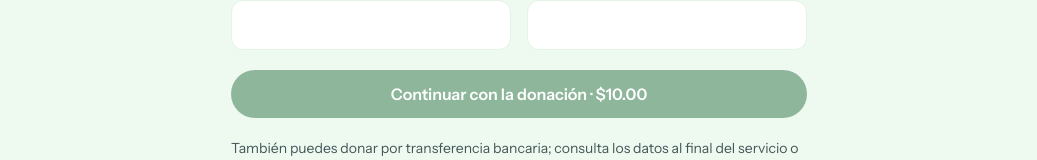
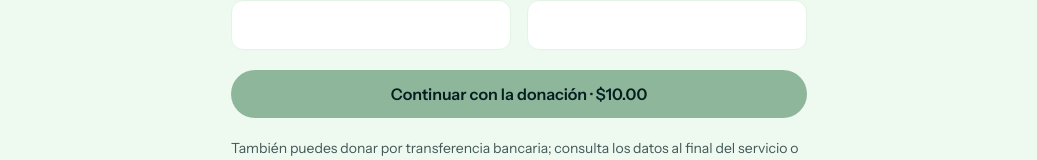
Before and after one commit to joelcastaneda777-coder/Soy-Templo, a Next.js app: page /donar in a window 1280 px wide. Shown: the part 511-671 px from the top of the page, without its empty margins (121-1158 px from the left). Built offline with nearby package versions, Linux system fonts and the light colour scheme; no server answers; the database is empty.

Commit message:
Nueva identidad visual: logo y paleta verde de marca (src/components/ui/button.tsx)

```diff
--- a/src/components/ui/button.tsx
+++ b/src/components/ui/button.tsx
@@ -6,7 +6,7 @@ type Variant = "primary" | "secondary" | "accent" | "ghost" | "danger";
 const styles: Record<Variant, string> = {
   primary: "bg-anil-600 text-white hover:bg-anil-800",
   secondary: "bg-balsamo-500 text-white hover:bg-balsamo-700",
-  accent: "bg-cirio-500 text-white hover:bg-cirio-600",
+  accent: "bg-cirio-500 text-anil-900 hover:brightness-95",
   ghost: "bg-transparent text-anil-600 hover:bg-anil-50",
   danger: "bg-error text-white hover:opacity-90",
 };
```
